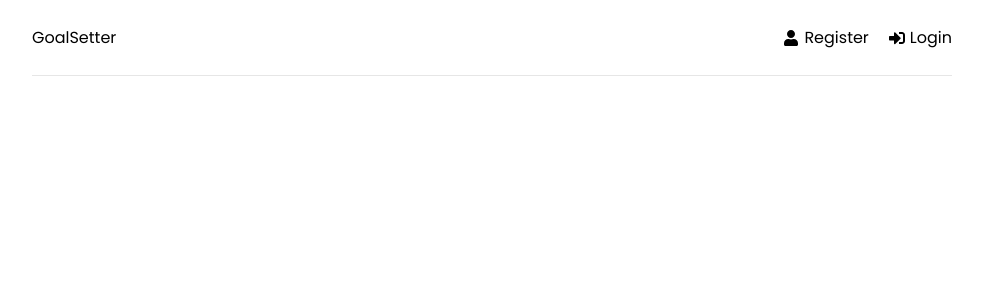
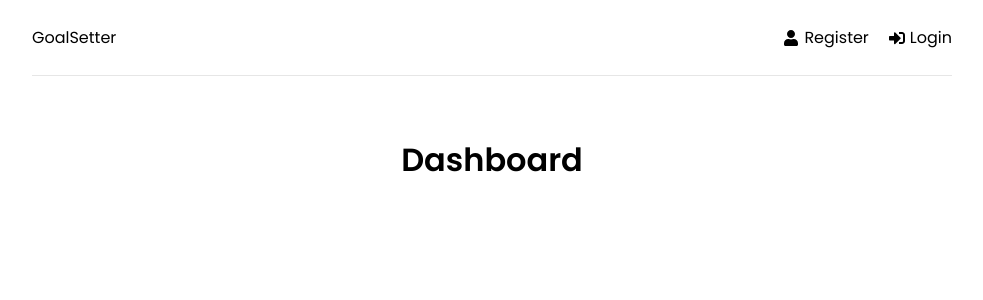
Before and after one commit to MNlegion/MERN-Goals, a React (Create React App) app in the folder frontend/: page / in a window 1280 px wide. Shown: the top 300 px of the page, without its empty margins (148-1131 px from the left). Built offline with nearby package versions, Linux system fonts and the light colour scheme.

Commit message:
begin dashboard setup

```diff
--- a/frontend/src/pages/Dashboard.jsx
+++ b/frontend/src/pages/Dashboard.jsx
@@ -2,7 +2,7 @@
 function Dashboard() {
   return (
     <div>
-
+      <h1>Dashboard</h1>
     </div>
   )
 }
```
